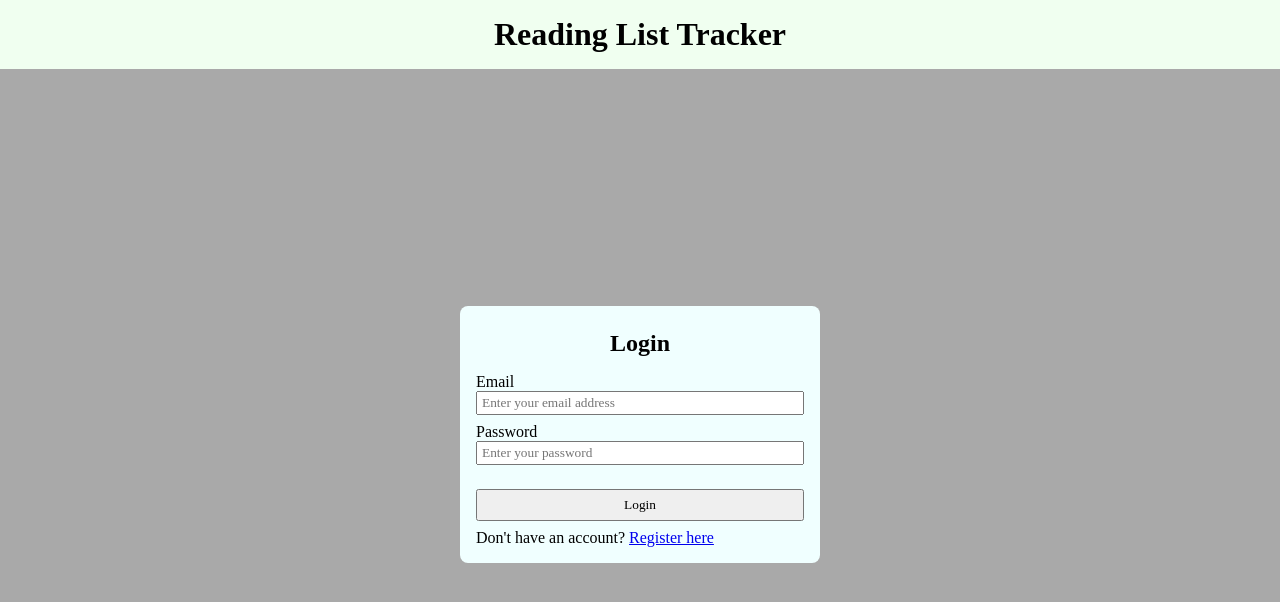
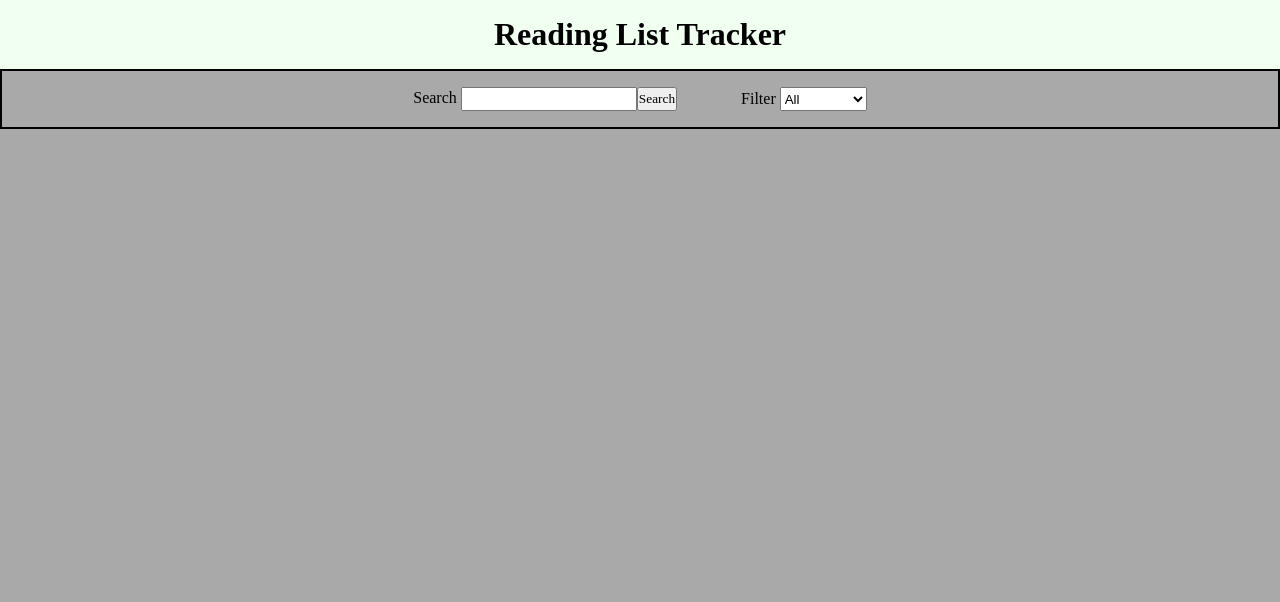
Before and after one commit to dianat2021/js-reading-list-tracker-fullstack, a website with bundled scripts: page public/index.html in a window 1280 px wide. Built offline with nearby package versions, Linux system fonts and the light colour scheme.

Commit message:
create the filter component

```diff
--- /dev/null
+++ b/public/css/filter.css
@@ -0,0 +1,21 @@
+.filter-component {
+  width: 100%;
+  border: 2px solid black;
+  display: flex;
+  justify-content: center;
+  align-items: center;
+  gap: var(--space-x-large);
+  padding: var(--space-medium) 0;
+}
+.filter-component label {
+  padding-right: var(--space-x-small);
+}
+.filter-component__search-input {
+  height: 24px;
+}
+.filter-component__search-button {
+  height: 24px;
+}
+.filter-component__status-filter {
+  height: 24px;
+}
--- a/public/index.html
+++ b/public/index.html
@@ -8,6 +8,7 @@
     <link rel="stylesheet" href="./css/header.css" />
     <link rel="stylesheet" href="./css/login.css" />
     <link rel="stylesheet" href="./css/register.css" />
+    <link rel="stylesheet" href="./css/filter.css" />
     <meta name="viewport" content="width=device-width, initial-scale=1.0" />
     <title>Vite App</title>
   </head>
--- a/public/js/app.js
+++ b/public/js/app.js
@@ -1,15 +1,17 @@
 import displayLogin from "./displayLogin.js";
+import displayMainContent from "./displayMainContent.js";
 import displayRegister from "./displayRegister.js";
 
 document.addEventListener("DOMContentLoaded", () => {
-  const path = window.location.pathname;
+  //   const path = window.location.pathname;
 
-  if (path === "/register") {
-    displayRegister();
-  } else if (path === "/login") {
-    displayLogin();
-  } else {
-    history.replaceState(null, "", "/login");
-    displayLogin();
-  }
+  //   if (path === "/register") {
+  //     displayRegister();
+  //   } else if (path === "/login") {
+  //     displayLogin();
+  //   } else {
+  //     history.replaceState(null, "", "/login");
+  //     displayLogin();
+  //   }
+  displayMainContent();
 });
--- /dev/null
+++ b/public/js/displayMainContent.js
@@ -0,0 +1,45 @@
+const displayMainContent = () => {
+  const main = document.querySelector("main");
+  main.innerHTML = "";
+
+  // Creating elements
+  const filterComponent = document.createElement("div");
+  const searchContainer = document.createElement("div");
+  const statusContainer = document.createElement("div");
+
+  const searchLabel = document.createElement("label");
+  const searchInput = document.createElement("input");
+  const searchButton = document.createElement("button");
+  const statusLabel = document.createElement("label");
+  const statusSelect = document.createElement("select");
+  const statuses = ["All", "Reading", "Completed", "Stopped"];
+  statuses.forEach((status) => {
+    const option = document.createElement("option");
+    option.textContent = status;
+    option.value = status.toLocaleLowerCase();
+    statusSelect.append(option);
+  });
+  // Appending elements
+  main.append(filterComponent);
+  filterComponent.append(searchContainer, statusContainer);
+  searchContainer.append(searchLabel, searchInput, searchButton);
+  statusContainer.append(statusLabel, statusSelect);
+
+  // Populating elements and adding class names
+  searchLabel.textContent = "Search";
+  statusLabel.textContent = "Filter";
+  searchButton.textContent = "Search";
+
+  searchLabel.htmlFor = "search";
+  statusLabel.htmlFor = "filter";
+  searchInput.id = "search";
+  statusSelect.id = "filter";
+
+  // Adding class names
+  filterComponent.classList.add("filter-component");
+  searchInput.classList.add("filter-component__search-input");
+  searchButton.classList.add("filter-component__search-button");
+  statusSelect.classList.add("filter-component__status-filter");
+};
+
+export default displayMainContent;
```
